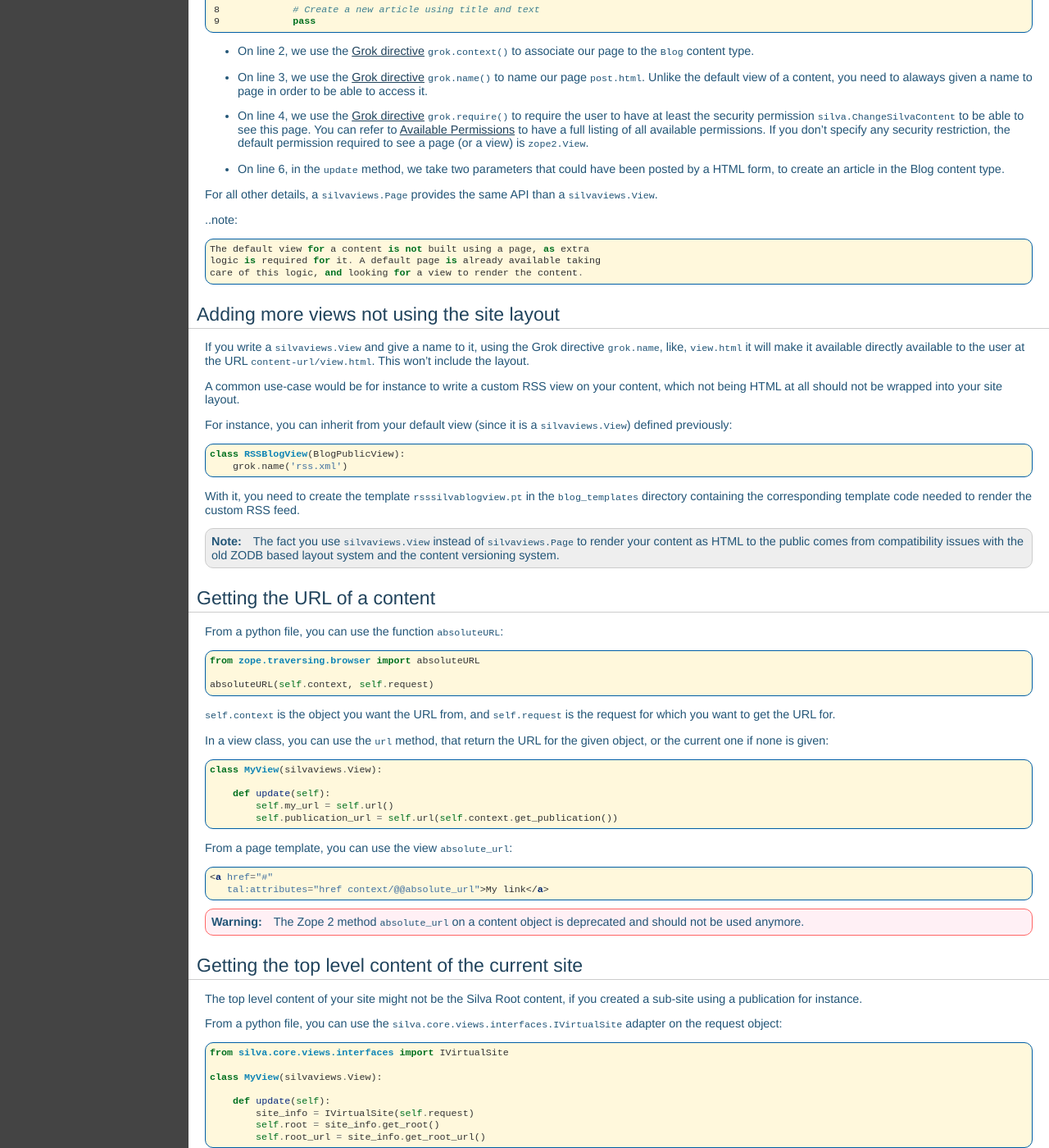
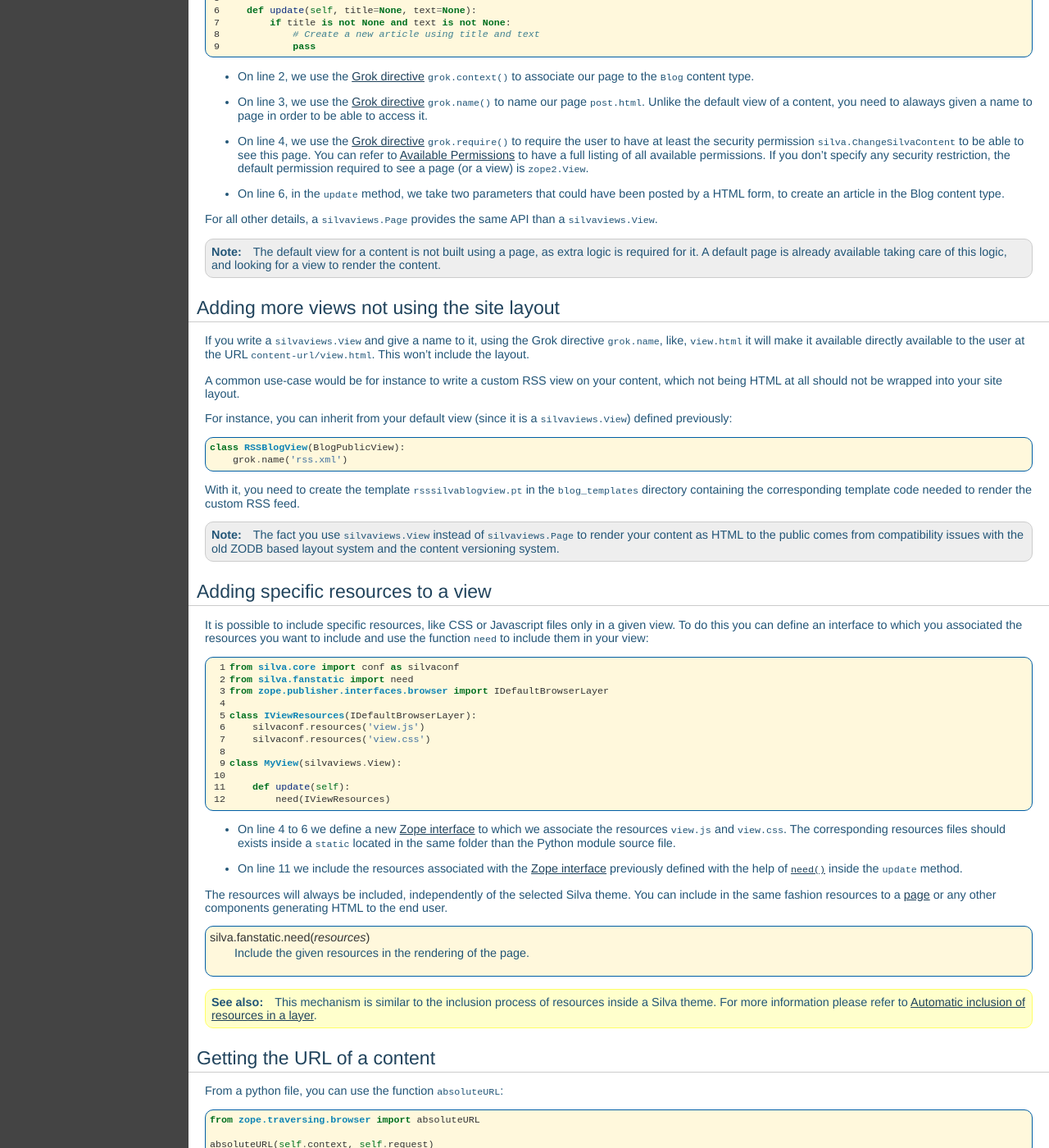
Before and after one commit to silvacms/documentation, a Sphinx documentation site: the page built from source/contents/views.rst, in a window 1280 px wide and 1400 px high, scrolled down 2648 px. Shown: the whole window at 82% size. Built offline with Sphinx 7.4.7, drawn with Linux system fonts in a browser that asks for light colours; pages that are not in the unit, such as notebooks, are missing from menus; comment, search, counter and statistics services are not loaded; cross-references to code outside the pages are shown as plain code; some of the changed text lies outside the part shown.

Commit message:
Improve documentation on resource inclusion.

```diff
--- a/source/contents/views.rst
+++ b/source/contents/views.rst
@@ -1,10 +1,12 @@
 Rendering your content
 ======================
 
-You can display your content by writing a view. This
-follows the well know pattern `Model-View-Controller`_.
+You can display your content by writing a view. This follows the well
+know pattern `Model-View-Controller`_.
 
 .. contents::
+
+.. py:module:: silva.core.views.views
 
 .. _creating-a-default-view:
 
@@ -17,7 +19,7 @@
 around the HTML produced by the view with the help of a default
 :term:`page`.
 
-.. class:: silva.core.views.views.View
+.. py:class:: silva.core.views.views.View
 
    Base class used to create new :term:`view`.
 
@@ -186,7 +188,7 @@
 render the content HTML, and the :term:`layout` will be added around
 it.
 
-.. class:: silva.core.views.views.Page
+.. py:class:: silva.core.views.views.Page
 
     Base class used to create new :term:`page`.
 
@@ -280,6 +282,60 @@
    to render your content as HTML to the public comes from
    compatibility issues with the old ZODB based layout system and the
    content versioning system.
+
+
+.. _adding-resources-to-a-view:
+
+Adding specific resources to a view
+-----------------------------------
+
+.. py:module:: silva.fanstatic
+
+It is possible to include specific resources, like CSS or Javascript
+files only in a given view. To do this you can define an interface to
+which you associated the resources you want to include and use the
+function ``need`` to include them in your view:
+
+.. code-block:: python
+   :linenos:
+
+   from silva.core import conf as silvaconf
+   from silva.fanstatic import need
+   from zope.publisher.interfaces.browser import IDefaultBrowserLayer
+
+   class IViewResources(IDefaultBrowserLayer):
+       silvaconf.resources('view.js')
+       silvaconf.resources('view.css')
+
+   class MyView(silvaviews.View):
+
+       def update(self):
+           need(IViewResources)
+
+
+- On line 4 to 6 we define a new :term:`Zope interface` to which we
+  associate the resources ``view.js`` and ``view.css``. The
+  corresponding resources files should exists inside a ``static``
+  located in the same folder than the Python module source file.
+
+- On line 11 we include the resources associated with the :term:`Zope
+  interface` previously defined with the help of
+  :py:func:`~silva.fanstatic.need` inside the ``update`` method.
+
+The resources will always be included, independently of the selected
+Silva theme. You can include in the same fashion resources to a
+:term:`page` or any other components generating HTML to the end user.
+
+
+.. py:function:: need(resources)
+
+   Include the given resources in the rendering of the page.
+
+.. seealso::
+
+   This mechanism is similar to the inclusion process of resources
+   inside a Silva theme. For more information please refer to
+   :ref:`inclusion-of-resources`.
 
 
 Getting the URL of a content
```
Also changed, not shown: other parts of source/contents/views.rst (+4 -4 lines), source/layout/base.rst (+7 -0 lines), 1 other file.
